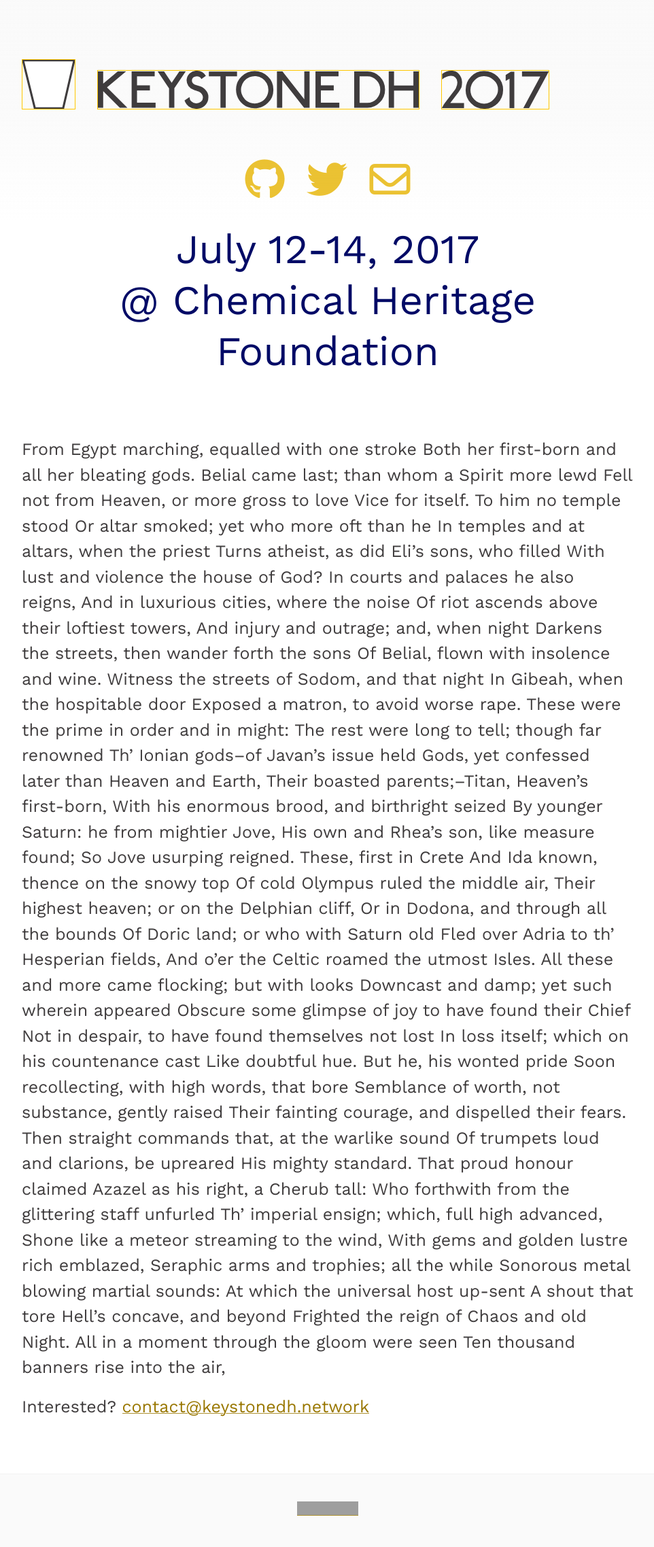
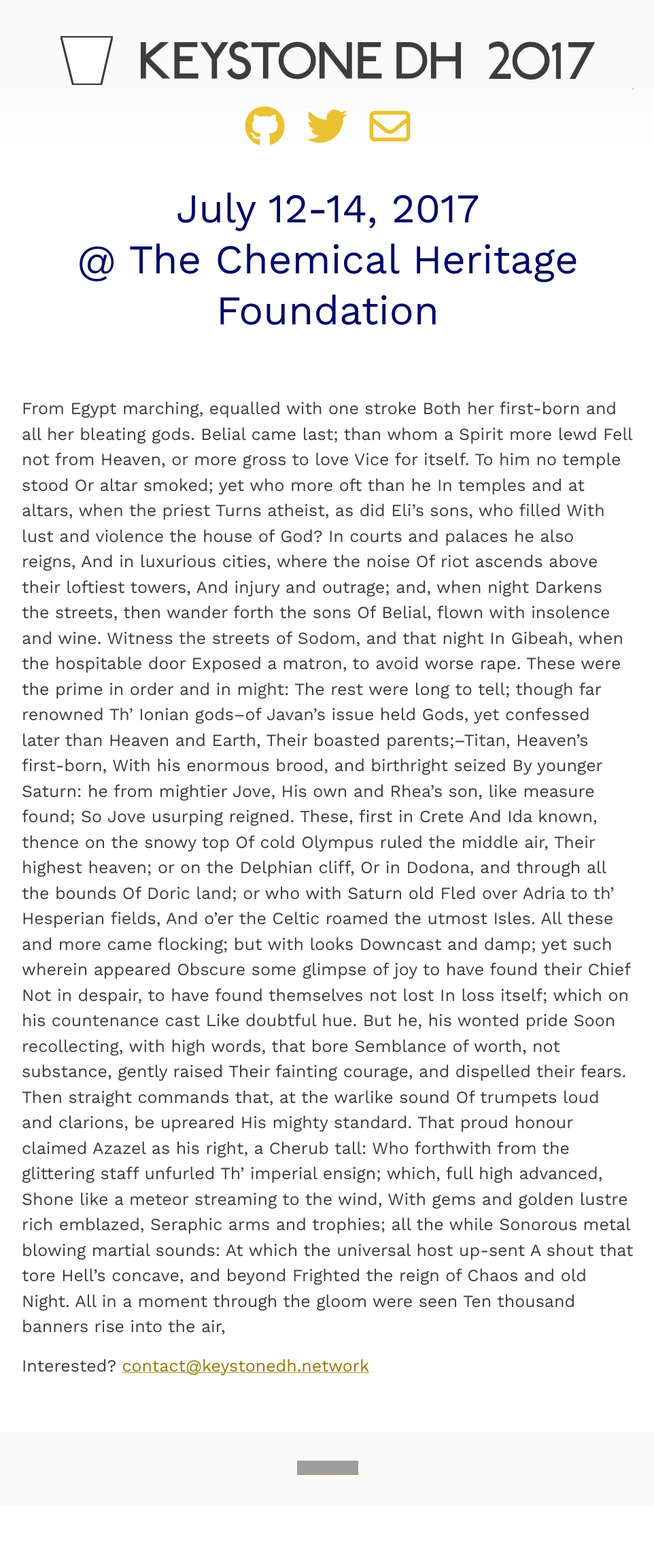
Before and after one commit to histlib/2017, a Jekyll site: the page built from index.md, in a window 1280 px wide. Shown: the whole page at 68% size, without its empty margins (158-1120 px from the left). Built offline with Jekyll 4.4.1, drawn with Linux system fonts in a browser that asks for light colours; nearby versions of some CDN libraries; after the commit the page ends 2215 px from its top, so only the background shows below that; grey boxes are pictures that could not be loaded.

Commit message:
modified js/header/custom.scss to get center aligned, animated on scroll

```diff
--- a/_includes/header.html
+++ b/_includes/header.html
@@ -17,6 +17,5 @@
       {% if site.show_social_icons %}
         {% include social_links.html %}
       {% endif %}
-    </div>
   </div>
 </header>
--- a/_sass/_custom.scss
+++ b/_sass/_custom.scss
@@ -2,36 +2,55 @@
     z-index: 9;
 }
 
-header.site-header a.site-title {
-  font-weight: 700;
-  letter-spacing: -.1rem;
+header.site-header {
+
+    & a.site-title {
         color: $dark-blue;
-  display: block;
-  margin-left: 0;
-  font-size: 2 * $h2;
+        width: 100%;
+        text-align: center;
+    }
 
     & span#home {
+        padding-top: .75 * $h2;
+        line-height: $h2;
+    }
+
+    & span#home img {
+
+      -webkit-transition: height .3s;
+      -moz-transition: height .3s;
+      -o-transition: height .3s;
+      transition: height .3s;
+    }
+
+    & .social-icons a.fa {
+
       text-align: center;
-      font-size: 4 * $h2;
       -webkit-transition: font-size .3s;
       -moz-transition: font-size .3s;
       -o-transition: font-size .3s;
       transition: font-size .3s;
+    }
 
-      & img {
-        // text-align: center;
-        display: inline-block;
-        border: 1px solid $yellow;
+    & span#home {
+
+        display: block;
+        width: 100%;
+        font-size: 4 * $h2;
+        & img { vertical-align: middle; }
+    }
 
 }
-  }
 
+.home header.site-header {
   @media screen and (min-width: $viewport-medium) {
-    & span#home.little { font-size: 2 * $h2; }
+    & a.site-title span#home.little img{ height: $h2;}
+    & div.social-icons.little a.fa { font-size: 1.5 * $h2; }
 }
 }
 
 header.site-header .site-nav {
+    border: 1px solid $yellow;
 
     a:hover{
         border-bottom: none;
@@ -65,14 +84,12 @@
 }
 }
 
-.page .h2 { padding-top: 3.5 * $h2; }
+div.home article{
 
-div.measure.home{
-  // height: 50vh;
-  // border-bottom: 1px solid $dark-blue;
-  padding-top: 3.5 * $h2;
-
-  h1:first-of-type { text-align: center; }
+  h1 { text-align: center; }
+  h1 a { color: $dark-blue; background-image: none; }
+  h1 a:hover { color: lighten($dark-blue,20%);}
+  h1:first-of-type { padding-top: 3.5 * $h1; }
 }
 
 .panel:last-child {
--- a/index.md
+++ b/index.md
@@ -5,7 +5,7 @@
 
 <a href="" id="nav-arrow">^</a>
 
-# July 12-14, 2017 <br/> @ Chemical Heritage Foundation
+# July 12-14, 2017<br/>@ [The Chemical Heritage Foundation](https://www.chemheritage.org/)
 
 <br/>
 
--- a/js/main.js
+++ b/js/main.js
@@ -39,8 +39,10 @@
 
         if ( currTop > 70 ){
             $('.site-title span').addClass('little');
+            $('header .social-icons').addClass('little');
         } else {
             $('.site-title span').removeClass('little')
+            $('header .social-icons').removeClass('little')
         }
 
         if (currTop > panelHeight) {
```
Lines whose indentation alone changed are shown as unchanged.
